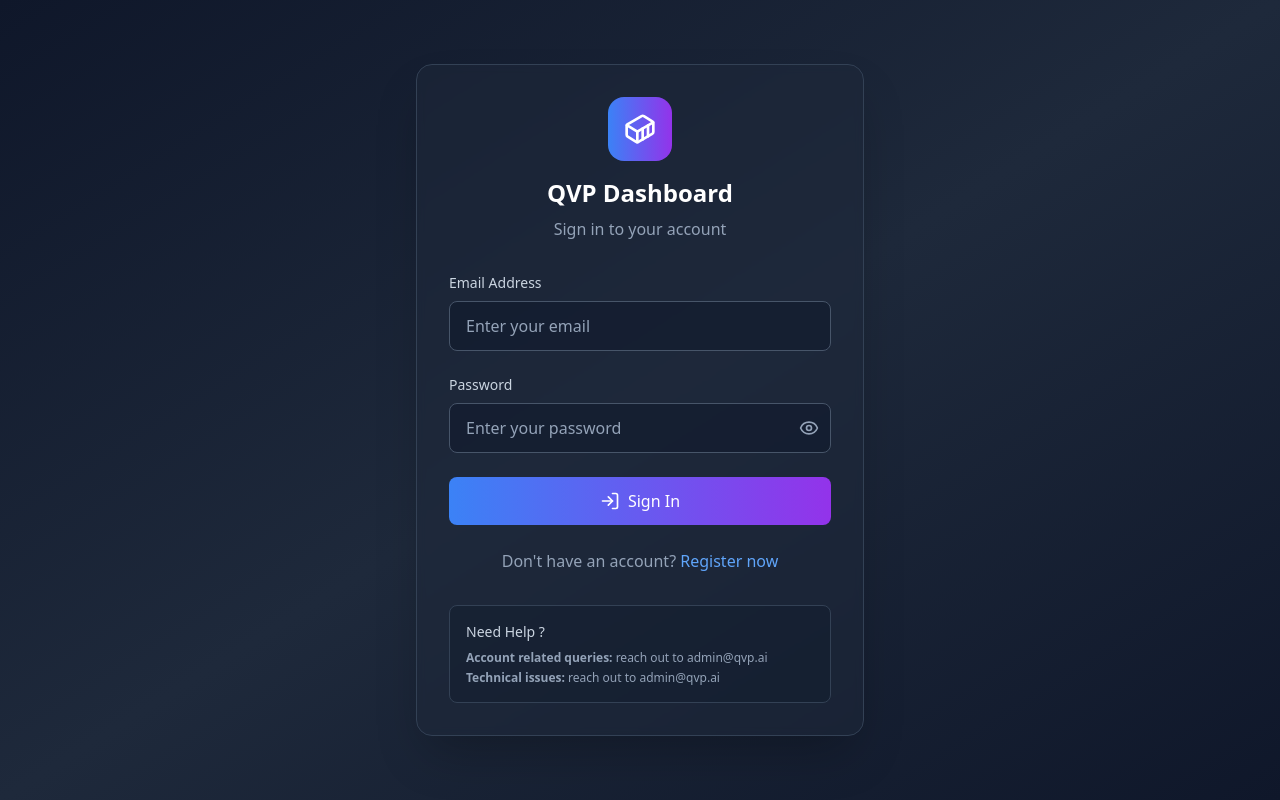
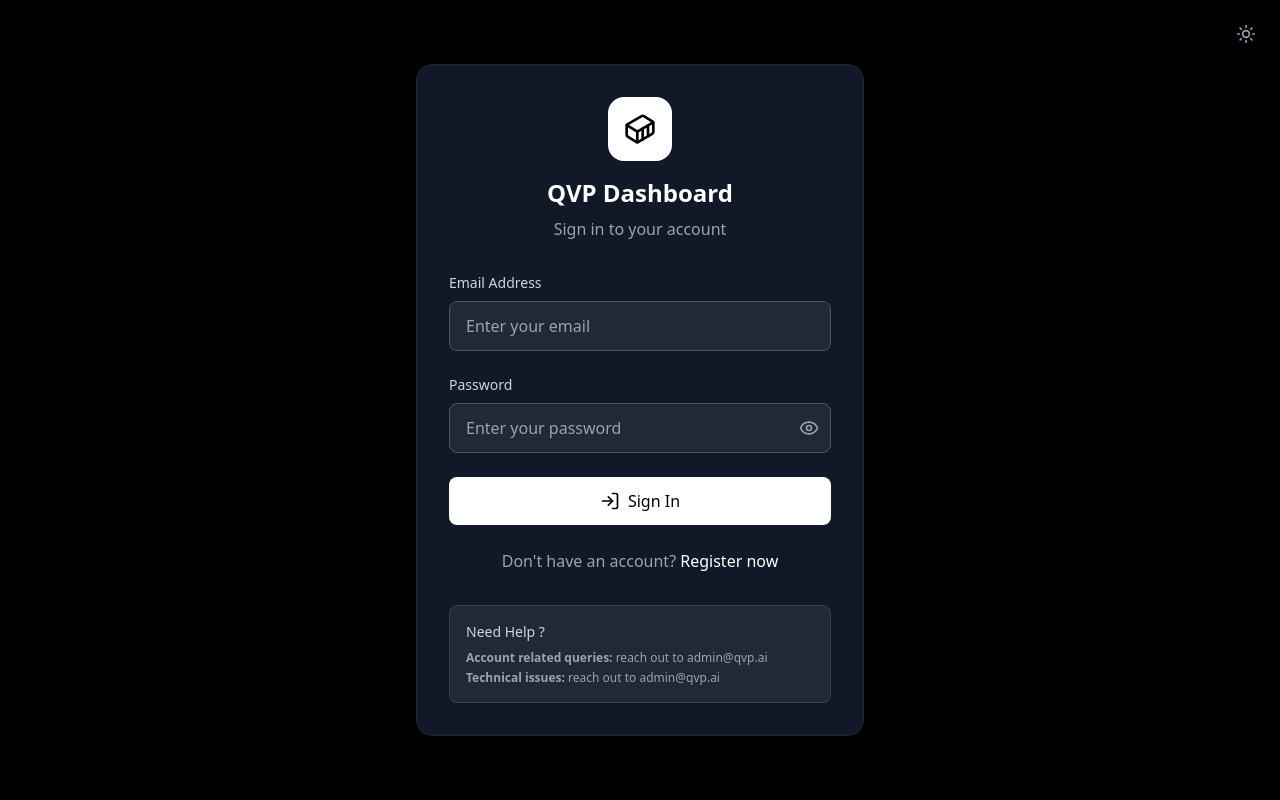
Before and after one commit to madpaura/dock-dash-command-center, a React (Vite) app: page /login in a window 1280 px wide. Built offline with nearby package versions, Linux system fonts and the light colour scheme.

Commit message:
feat: implement dark mode and update nginx config for terminal service

```diff
--- a/src/components/AdminSidebar.tsx
+++ b/src/components/AdminSidebar.tsx
@@ -90,7 +90,7 @@ export const AdminSidebar: React.FC = () => {
               <p className="mb-1">QVP Dashboard v1.0</p>
               <p className="mb-2">Built with React & Flask</p>
               <div className="flex items-center gap-2">
-                <div className="w-5 h-5 rounded-full bg-gradient-to-br from-blue-400 to-purple-500 flex items-center justify-center text-white text-xs font-bold hover:animate-spin hover:scale-110 transition-all duration-300 cursor-pointer shadow-lg hover:shadow-xl hover:shadow-purple-500/25">
+                <div className="w-5 h-5 rounded-full bg-black dark:bg-white flex items-center justify-center text-white dark:text-black text-xs font-bold hover:animate-spin hover:scale-110 transition-all duration-300 cursor-pointer shadow-lg hover:shadow-xl">
                   V
                 </div>
                 <span className="hover:text-sidebar-primary transition-colors duration-200">by Vishwa</span>
--- a/src/components/Login.tsx
+++ b/src/components/Login.tsx
@@ -2,7 +2,9 @@
 import React, { useState } from 'react';
 import { Container, Eye, EyeOff, LogIn } from 'lucide-react';
 import { useAuth } from '../hooks/useAuth';
+import { useTheme } from '../hooks/useTheme';
 import { Link } from 'react-router-dom';
+import { ThemeToggle } from './ThemeToggle';
 
 export const Login: React.FC = () => {
   const [email, setEmail] = useState('');
@@ -25,36 +27,41 @@ export const Login: React.FC = () => {
   };
 
   return (
-    <div className="min-h-screen bg-gradient-to-br from-slate-900 via-slate-800 to-slate-900 flex items-center justify-center p-4">
+    <div className="min-h-screen bg-white dark:bg-black flex items-center justify-center p-4">
+      {/* Theme Toggle - Fixed position */}
+      <div className="fixed top-4 right-4 z-10">
+        <ThemeToggle />
+      </div>
+
       <div className="w-full max-w-md">
-        <div className="bg-slate-800/50 backdrop-blur-sm border border-slate-700 rounded-2xl p-8 shadow-2xl">
+        <div className="bg-gray-50 dark:bg-gray-900 border border-gray-200 dark:border-gray-800 rounded-2xl p-8 shadow-xl">
           <div className="text-center mb-8">
             <div className="flex justify-center mb-4">
-              <div className="w-16 h-16 bg-gradient-to-r from-blue-500 to-purple-600 rounded-2xl flex items-center justify-center">
-                <Container className="w-8 h-8 text-white" />
+              <div className="w-16 h-16 bg-black dark:bg-white rounded-2xl flex items-center justify-center">
+                <Container className="w-8 h-8 text-white dark:text-black" />
               </div>
             </div>
-            <h1 className="text-2xl font-bold text-white mb-2">QVP Dashboard</h1>
-            <p className="text-slate-400">Sign in to your account</p>
+            <h1 className="text-2xl font-bold text-black dark:text-white mb-2">QVP Dashboard</h1>
+            <p className="text-gray-600 dark:text-gray-400">Sign in to your account</p>
           </div>
 
           <form onSubmit={handleSubmit} className="space-y-6">
             <div>
-              <label className="block text-sm font-medium text-slate-300 mb-2">
+              <label className="block text-sm font-medium text-gray-700 dark:text-gray-300 mb-2">
                 Email Address
               </label>
               <input
                 type="email"
                 value={email}
                 onChange={(e) => setEmail(e.target.value)}
-                className="w-full px-4 py-3 bg-slate-900/50 border border-slate-600 rounded-lg text-white placeholder-slate-400 focus:outline-none focus:ring-2 focus:ring-blue-500 focus:border-transparent transition-all"
+                className="w-full px-4 py-3 bg-white dark:bg-gray-800 border border-gray-300 dark:border-gray-600 rounded-lg text-black dark:text-white placeholder-gray-500 dark:placeholder-gray-400 focus:outline-none focus:ring-2 focus:ring-black dark:focus:ring-white focus:border-transparent transition-all"
                 placeholder="Enter your email"
                 required
               />
             </div>
 
             <div>
-              <label className="block text-sm font-medium text-slate-300 mb-2">
+              <label className="block text-sm font-medium text-gray-700 dark:text-gray-300 mb-2">
                 Password
               </label>
               <div className="relative">
@@ -62,14 +69,14 @@ export const Login: React.FC = () => {
                   type={showPassword ? 'text' : 'password'}
                   value={password}
                   onChange={(e) => setPassword(e.target.value)}
-                  className="w-full px-4 py-3 bg-slate-900/50 border border-slate-600 rounded-lg text-white placeholder-slate-400 focus:outline-none focus:ring-2 focus:ring-blue-500 focus:border-transparent transition-all pr-12"
+                  className="w-full px-4 py-3 bg-white dark:bg-gray-800 border border-gray-300 dark:border-gray-600 rounded-lg text-black dark:text-white placeholder-gray-500 dark:placeholder-gray-400 focus:outline-none focus:ring-2 focus:ring-black dark:focus:ring-white focus:border-transparent transition-all pr-12"
                   placeholder="Enter your password"
                   required
                 />
                 <button
                   type="button"
                   onClick={() => setShowPassword(!showPassword)}
-                  className="absolute right-3 top-1/2 transform -translate-y-1/2 text-slate-400 hover:text-white"
+                  className="absolute right-3 top-1/2 transform -translate-y-1/2 text-gray-500 dark:text-gray-400 hover:text-black dark:hover:text-white"
                 >
                   {showPassword ? <EyeOff className="w-5 h-5" /> : <Eye className="w-5 h-5" />}
                 </button>
@@ -77,7 +84,7 @@ export const Login: React.FC = () => {
             </div>
 
             {error && (
-              <div className="text-red-400 text-sm text-center bg-red-400/10 border border-red-400/20 rounded-lg p-3">
+              <div className="text-red-600 dark:text-red-400 text-sm text-center bg-red-50 dark:bg-red-900/20 border border-red-200 dark:border-red-800 rounded-lg p-3">
                 {error}
               </div>
             )}
@@ -85,10 +92,10 @@ export const Login: React.FC = () => {
             <button
               type="submit"
               disabled={isLoading}
-              className="w-full bg-gradient-to-r from-blue-500 to-purple-600 text-white py-3 px-4 rounded-lg font-medium hover:from-blue-600 hover:to-purple-700 focus:outline-none focus:ring-2 focus:ring-blue-500 focus:ring-offset-2 focus:ring-offset-slate-800 transition-all duration-200 disabled:opacity-50 disabled:cursor-not-allowed flex items-center justify-center gap-2"
+              className="w-full bg-black dark:bg-white text-white dark:text-black py-3 px-4 rounded-lg font-medium hover:bg-gray-800 dark:hover:bg-gray-200 focus:outline-none focus:ring-2 focus:ring-black dark:focus:ring-white focus:ring-offset-2 focus:ring-offset-white dark:focus:ring-offset-black transition-all duration-200 disabled:opacity-50 disabled:cursor-not-allowed flex items-center justify-center gap-2"
             >
               {isLoading ? (
-                <div className="w-5 h-5 border-2 border-white/30 border-t-white rounded-full animate-spin" />
+                <div className="w-5 h-5 border-2 border-white/30 dark:border-black/30 border-t-white dark:border-t-black rounded-full animate-spin" />
               ) : (
                 <>
                   <LogIn className="w-5 h-5" />
@@ -99,16 +106,16 @@ export const Login: React.FC = () => {
           </form>
 
           <div className="mt-6 text-center">
-            <p className="text-slate-400">
+            <p className="text-gray-600 dark:text-gray-400">
               Don't have an account?{' '}
-              <Link to="/register" className="text-blue-400 hover:text-blue-300 transition-colors">
+              <Link to="/register" className="text-black dark:text-white hover:text-gray-700 dark:hover:text-gray-300 transition-colors font-medium">
                 Register now
               </Link>
             </p>
           </div>
-          <div className="mt-8 p-4 bg-slate-900/30 rounded-lg border border-slate-700">
-            <h3 className="text-sm font-medium text-slate-300 mb-2">Need Help ?</h3>
-            <div className="text-xs text-slate-400 space-y-1">
+          <div className="mt-8 p-4 bg-gray-100 dark:bg-gray-800 rounded-lg border border-gray-200 dark:border-gray-700">
+            <h3 className="text-sm font-medium text-gray-700 dark:text-gray-300 mb-2">Need Help ?</h3>
+            <div className="text-xs text-gray-600 dark:text-gray-400 space-y-1">
               <p><strong>Account related queries:</strong> reach out to admin@qvp.ai</p>
               <p><strong>Technical issues:</strong> reach out to admin@qvp.ai</p>
             </div>
--- a/src/components/UserSidebar.tsx
+++ b/src/components/UserSidebar.tsx
@@ -79,7 +79,7 @@ export const UserSidebar: React.FC = () => {
               <p className="mb-1">QVP Dashboard v1.0</p>
               <p className="mb-2">Built with React & Flask</p>
               <div className="flex items-center gap-2">
-                <div className="w-5 h-5 rounded-full bg-gradient-to-br from-blue-400 to-purple-500 flex items-center justify-center text-white text-xs font-bold hover:animate-spin hover:scale-110 transition-all duration-300 cursor-pointer shadow-lg hover:shadow-xl hover:shadow-purple-500/25">
+                <div className="w-5 h-5 rounded-full bg-black dark:bg-white flex items-center justify-center text-white dark:text-black text-xs font-bold hover:animate-spin hover:scale-110 transition-all duration-300 cursor-pointer shadow-lg hover:shadow-xl">
                   V
                 </div>
                 <span className="hover:text-sidebar-primary transition-colors duration-200">by Vishwa</span>
```
Also changed, not shown: src/components/Header.tsx (+4 -4 lines), src/components/Register.tsx (+30 -23 lines).
